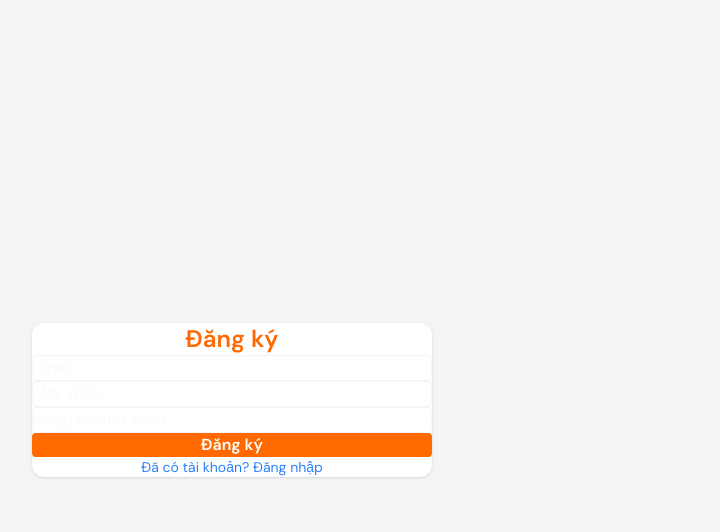
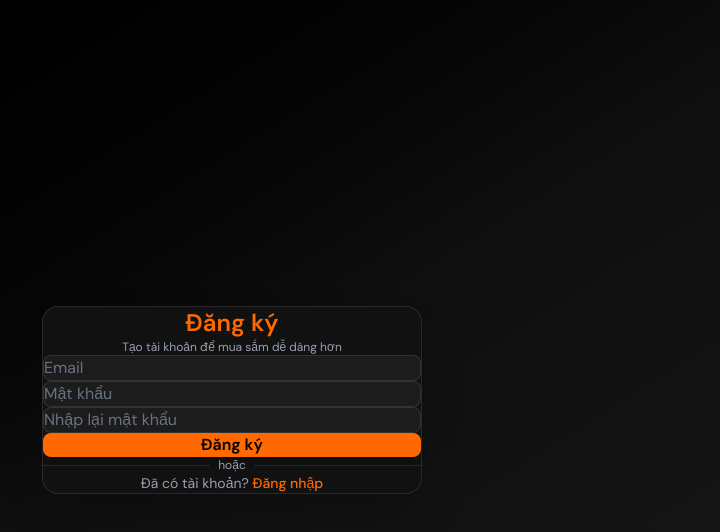
Before and after one commit to hongquan06/bcck_qthttt, a Next.js app: page /register in a window 1280 px wide. Shown: the top 532 px of the page, without its empty margins (408-1128 px from the left). Built offline with nearby package versions, Linux system fonts and the light colour scheme.

Commit message:
update file

```diff
--- a/app/register/page.tsx
+++ b/app/register/page.tsx
@@ -40,39 +40,37 @@ const handleRegister = async () => {
         }),
       });
 
-    // 🔥 QUAN TRỌNG: check trước
       if (!res.ok) {
         const msg = await res.text();
         setError(msg || "Đăng ký thất bại");
-      setLoading(false);
         return;
       }
 
-    const data = await res.json();
-    console.log("REGISTER SUCCESS:", data);
-
-    // chỉ redirect khi THÀNH CÔNG
       router.push("/register-success");
-
-  } catch (err) {
+    } catch {
       setError("Lỗi server");
     } finally {
       setLoading(false);
     }
   };
+
   return (
-    <div className="min-h-screen flex items-center justify-center bg-gray-100">
-      <div className="w-[400px] bg-white p-6 rounded-xl shadow">
+    <div className="min-h-screen flex items-center justify-center bg-gradient-to-br from-black via-[#0f0f0f] to-[#1a1a1a]">
+      <div className="w-[380px] bg-[#111] border border-white/10 p-6 rounded-2xl shadow-2xl">
 
-        <h2 className="text-2xl font-bold text-center text-orange-500">
+        {/* Title */}
+        <h2 className="text-2xl font-bold text-center text-orange-500 mb-1">
           Đăng ký
         </h2>
+        <p className="text-xs text-center text-gray-400 mb-5">
+          Tạo tài khoản để mua sắm dễ dàng hơn
+        </p>
 
         {/* Email */}
         <input
           type="text"
           placeholder="Email"
-          className="w-full mt-4 p-3 border rounded focus:outline-none focus:ring-2 focus:ring-orange-400"
+          className="w-full p-3 rounded-lg bg-[#1c1c1c] border border-white/10 text-white placeholder-gray-500 focus:outline-none focus:ring-2 focus:ring-orange-500"
           value={email}
           onChange={(e) => setEmail(e.target.value)}
         />
@@ -81,40 +79,47 @@ const handleRegister = async () => {
         <input
           type="password"
           placeholder="Mật khẩu"
-          className="w-full mt-3 p-3 border rounded focus:outline-none focus:ring-2 focus:ring-orange-400"
+          className="w-full mt-3 p-3 rounded-lg bg-[#1c1c1c] border border-white/10 text-white placeholder-gray-500 focus:outline-none focus:ring-2 focus:ring-orange-500"
           value={password}
           onChange={(e) => setPassword(e.target.value)}
         />
 
-        {/* Confirm password */}
+        {/* Confirm */}
         <input
           type="password"
           placeholder="Nhập lại mật khẩu"
-          className="w-full mt-3 p-3 border rounded focus:outline-none focus:ring-2 focus:ring-orange-400"
+          className="w-full mt-3 p-3 rounded-lg bg-[#1c1c1c] border border-white/10 text-white placeholder-gray-500 focus:outline-none focus:ring-2 focus:ring-orange-500"
           value={confirmPassword}
           onChange={(e) => setConfirmPassword(e.target.value)}
         />
 
         {/* Error */}
         {error && (
-          <p className="text-red-500 text-sm mt-2">{error}</p>
+          <p className="text-red-400 text-sm mt-3 text-center">{error}</p>
         )}
 
         {/* Button */}
         <button
           onClick={handleRegister}
           disabled={loading}
-          className="w-full mt-4 bg-orange-500 text-white p-3 rounded font-semibold hover:bg-orange-600"
+          className="w-full mt-5 bg-orange-500 hover:bg-orange-600 text-black font-semibold p-3 rounded-lg transition-all duration-200 shadow-md"
         >
           {loading ? "Đang đăng ký..." : "Đăng ký"}
         </button>
 
-        {/* Back to login */}
+        {/* Divider */}
+        <div className="flex items-center gap-2 my-4">
+          <div className="flex-1 h-px bg-white/10" />
+          <span className="text-xs text-gray-400">hoặc</span>
+          <div className="flex-1 h-px bg-white/10" />
+        </div>
+
+        {/* Login */}
         <p
           onClick={() => router.push("/auth/login")}
-          className="text-sm text-center mt-4 text-blue-500 cursor-pointer"
+          className="text-sm text-center text-gray-400 hover:text-orange-500 cursor-pointer transition"
         >
-          Đã có tài khoản? Đăng nhập
+          Đã có tài khoản? <span className="text-orange-500 font-medium">Đăng nhập</span>
         </p>
       </div>
     </div>
--- a/lib/data.ts
+++ b/lib/data.ts
@@ -80,7 +80,7 @@ export const flashSaleProducts: Product[] = [
     price: 5990000,
     originalPrice: 7490000,
     discount: 20,
-    image: 'https://images.unsplash.com/photo-1606741965509-717ad89e6e3a?w=400&h=400&fit=crop',
+    image: 'https://images.unsplash.com/photo-1606220588913-b3aacb4d2f46?w=400&h=400&fit=crop',
     badge: '-20%',
     category: 'Phụ kiện',
     rating: 4.8,
```
Lines whose indentation alone changed are shown as unchanged.
